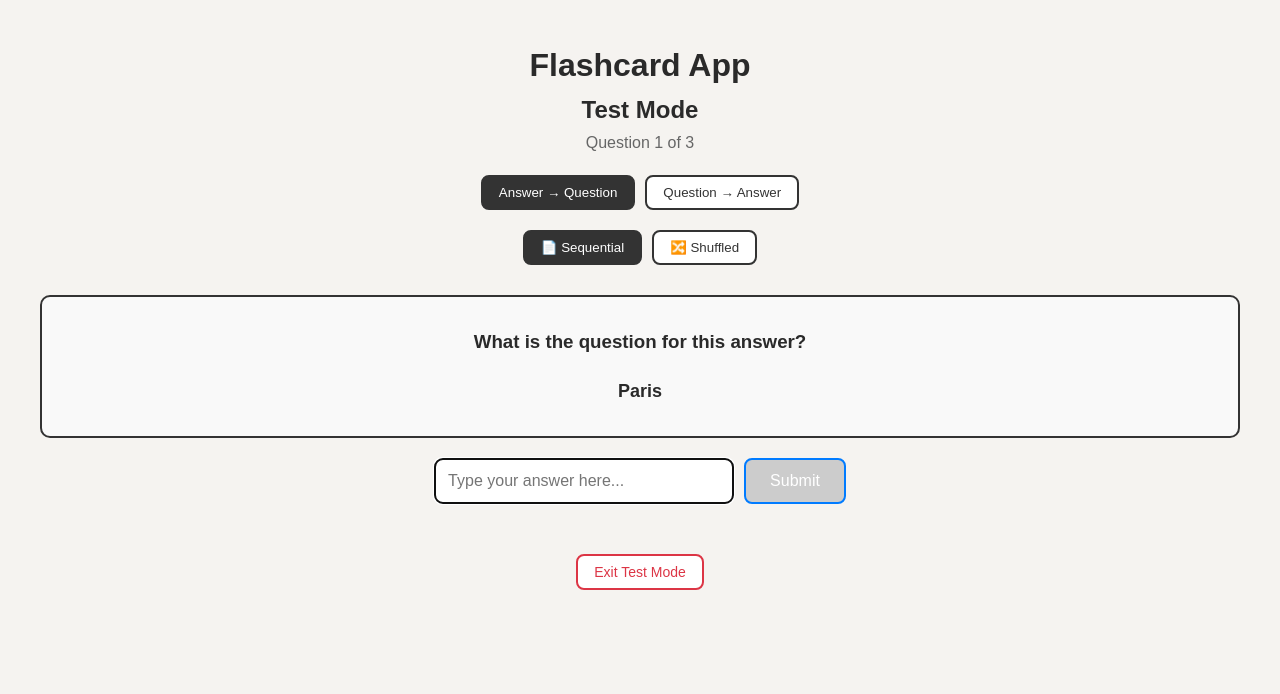
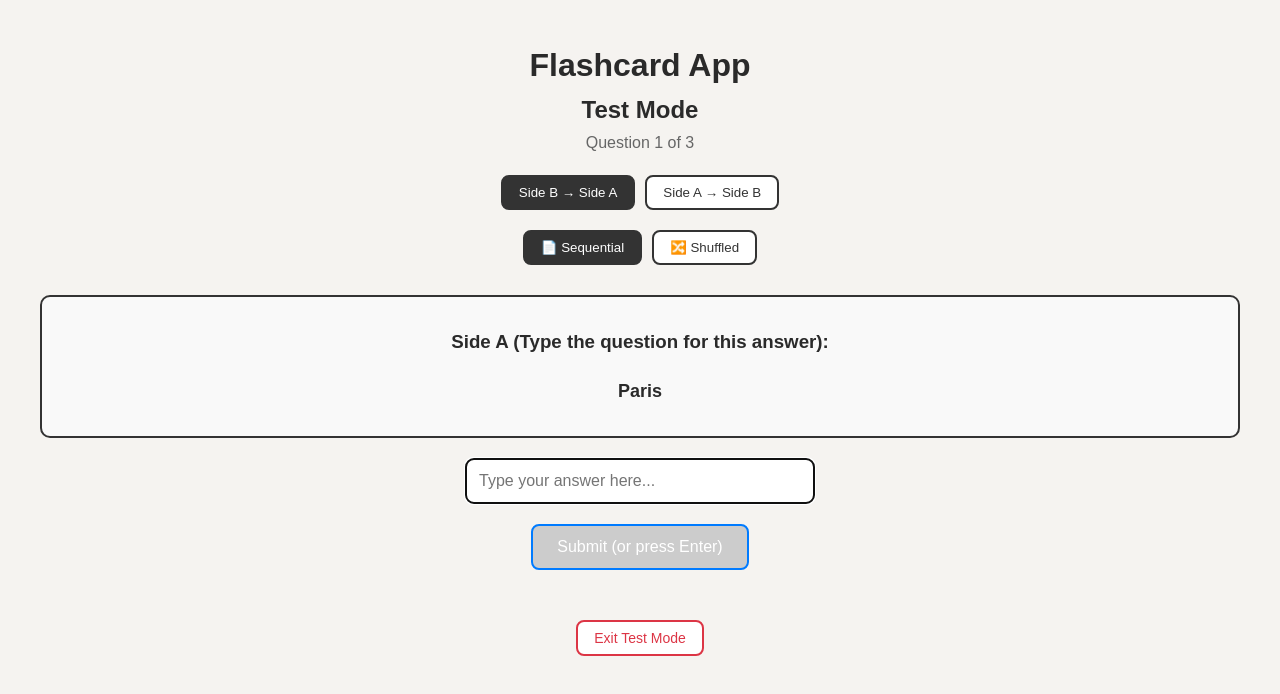
Before and after one commit to Claire007-creator/flashcard-app, a React (Create React App) app: page / in a window 1280 px wide. Both pictures are taken after a click on the button "🧪 Start Test". Shown: the top 694 px of the page. Built offline with nearby package versions, Linux system fonts and the light colour scheme.

Commit message:
Enhance test mode UI: better input width, Enter key support, styled results with character-level diff highlighting

```diff
--- a/src/App.tsx
+++ b/src/App.tsx
@@ -235,6 +235,42 @@ function App() {
     }
 
     return matrix[str2.length][str1.length];
+  };
+
+  const highlightUserAnswer = (userText: string, correctText: string) => {
+    const user = userText.trim();
+    const correct = correctText.trim();
+
+    if (normalizeText(user) === normalizeText(correct)) {
+      return <span style={{ color: 'green' }}>{user}</span>;
+    }
+
+    // Split into characters for detailed comparison
+    const userChars = user.split('');
+    const correctChars = correct.split('');
+    const maxLength = Math.max(userChars.length, correctChars.length);
+
+    const result = [];
+    for (let i = 0; i < maxLength; i++) {
+      const userChar = userChars[i] || '';
+      const correctChar = correctChars[i] || '';
+
+      if (userChar && correctChar && userChar.toLowerCase() === correctChar.toLowerCase()) {
+        // Character matches - show in green
+        result.push(<span key={i} style={{ color: 'green' }}>{userChar}</span>);
+      } else if (userChar && correctChar) {
+        // Character exists but wrong - show in red with underline
+        result.push(<span key={i} style={{ color: 'red', textDecoration: 'underline', backgroundColor: '#ffeeee' }}>{userChar}</span>);
+      } else if (userChar) {
+        // Extra character in user's answer - show in red
+        result.push(<span key={i} style={{ color: 'red', backgroundColor: '#ffeeee' }}>{userChar}</span>);
+      } else if (correctChar) {
+        // Missing character - show as red underscore
+        result.push(<span key={i} style={{ color: 'red' }}>_</span>);
+      }
+    }
+
+    return <span>{result}</span>;
   };
 
   const highlightDifferences = (userText: string, correctText: string) => {
@@ -705,7 +741,7 @@ function App() {
                    cursor: 'pointer',
                  }}
                >
-                Answer → Question
+                 Side B → Side A
                </button>
                <button
                  onClick={() => handleTestDirectionChange('word-to-definition')}
@@ -719,7 +755,7 @@ function App() {
                    cursor: 'pointer',
                  }}
                >
-                Question → Answer
+                 Side A → Side B
                </button>
             </div>
 
@@ -767,7 +803,7 @@ function App() {
                 background: '#f9f9f9'
               }}>
                                  <h3 style={{ marginBottom: '20px' }}>
-                  {testDirection === 'definition-to-word' ? 'What is the question for this answer?' : 'What is the answer to this question?'}
+                   {testDirection === 'definition-to-word' ? 'Side A (Type the question for this answer):' : 'Side B (Type the answer for this question):'}
                  </h3>
                 <p style={{ fontSize: '18px', fontWeight: 'bold' }}>
                   {testDirection === 'definition-to-word' ? currentTestCard.answer : currentTestCard.question}
@@ -778,19 +814,27 @@ function App() {
                  type="text"
                  value={userAnswer}
                  onChange={(e) => setUserAnswer(e.target.value)}
-                onKeyPress={handleTestKeyPress}
+                 onKeyPress={(e) => {
+                   if (e.key === 'Enter' || e.key === 'Return') {
+                     handleSubmitAnswer();
+                   }
+                 }}
                  placeholder="Type your answer here..."
                  style={{
                    padding: '12px',
                    fontSize: '16px',
                    border: '2px solid #ccc',
                    borderRadius: '8px',
-                  width: '300px',
+                   width: '350px',
+                   maxWidth: '350px',
                    marginRight: '10px',
+                   display: 'block',
+                   margin: '0 auto 20px auto',
                  }}
                  autoFocus
                />
 
+                             <div style={{ textAlign: 'center' }}>
                  <button
                    onClick={handleSubmitAnswer}
                    disabled={!userAnswer.trim()}
@@ -804,8 +848,9 @@ function App() {
                      cursor: userAnswer.trim() ? 'pointer' : 'not-allowed',
                    }}
                  >
-                Submit
+                   Submit (or press Enter)
                  </button>
+               </div>
             </div>
           ) : (
                          // Test Result
@@ -817,12 +862,26 @@ function App() {
                  marginBottom: '20px',
                  background: '#f9f9f9'
                }}>
-                <h3>Your Answer: {userAnswer}</h3>
-                <h3>Correct Answer: {testDirection === 'definition-to-word' ? currentTestCard.question : currentTestCard.answer}</h3>
+                 <div style={{ marginBottom: '20px' }}>
+                   <h3 style={{ fontStyle: 'italic', color: '#666', margin: '0 0 10px 0' }}>Your Answer:</h3>
+                   <p style={{ fontSize: '18px', margin: '0' }}>
+                     {highlightUserAnswer(userAnswer, testDirection === 'definition-to-word' ? currentTestCard.question : currentTestCard.answer)}
+                   </p>
+                 </div>
+
+                 <div style={{ marginBottom: '20px' }}>
+                   <h3 style={{ fontWeight: 'bold', color: '#333', margin: '0 0 10px 0' }}>Correct Answer:</h3>
+                   <p style={{ fontSize: '18px', fontWeight: 'bold', color: '#007bff', margin: '0' }}>
+                     {testDirection === 'definition-to-word' ? currentTestCard.question : currentTestCard.answer}
+                   </p>
+                 </div>
+
                  <p style={{
-                  fontSize: '18px',
+                   fontSize: '20px',
                    fontWeight: 'bold',
-                  color: calculateSimilarity(userAnswer, testDirection === 'definition-to-word' ? currentTestCard.question : currentTestCard.answer) === 1 ? 'green' : 'red'
+                   color: calculateSimilarity(userAnswer, testDirection === 'definition-to-word' ? currentTestCard.question : currentTestCard.answer) === 1 ? 'green' : 'red',
+                   textAlign: 'center',
+                   margin: '0'
                  }}>
                    {calculateSimilarity(userAnswer, testDirection === 'definition-to-word' ? currentTestCard.question : currentTestCard.answer) === 1 ? 'Correct! ✅' : 'Incorrect ❌'}
                  </p>
```
Lines whose indentation alone changed are shown as unchanged.
